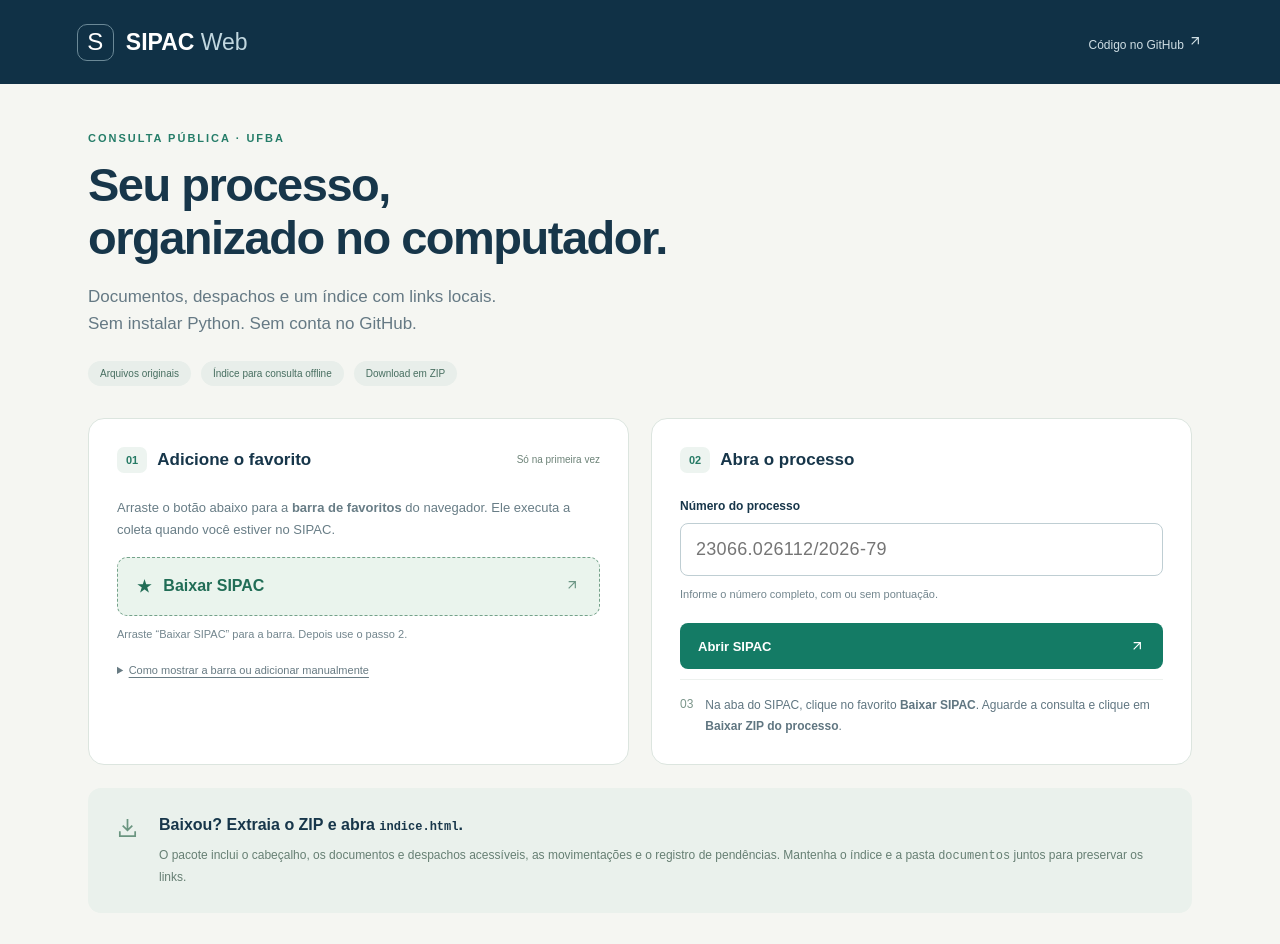
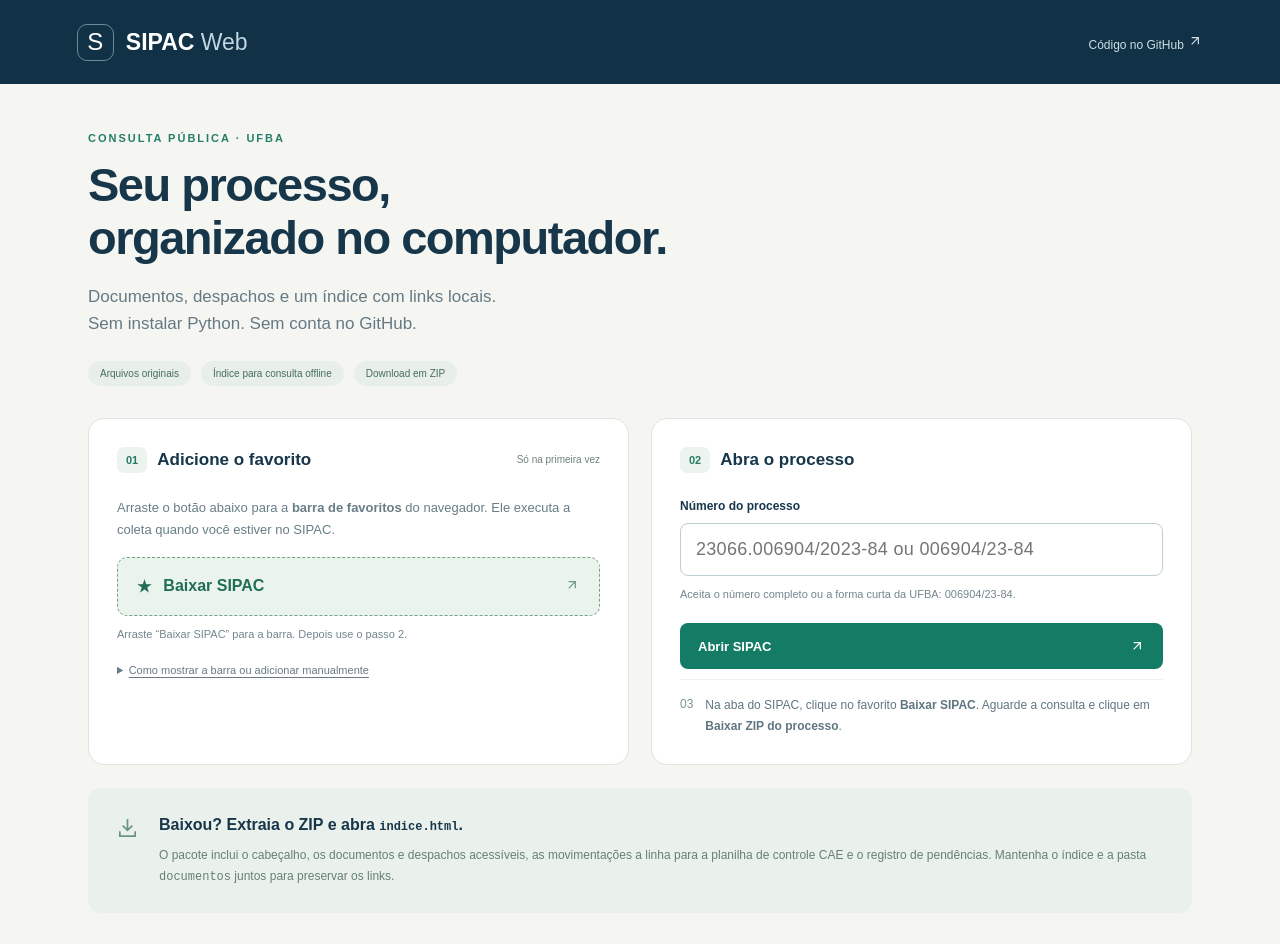
Before and after one commit to pierrepita/sipac-web, a plain HTML site: page index.html in a window 1280 px wide. Shown: the top 944 px of the page. Drawn offline with Linux system fonts and the light colour scheme.

Commit message:
Aceitar processo reduzido e preparar linha de controle CAE

```diff
--- a/index.html
+++ b/index.html
@@ -6,9 +6,9 @@
 <section class="intro"><div class="eyebrow">CONSULTA PÚBLICA · UFBA</div><h1>Seu processo,<br>organizado no computador.</h1><p>Documentos, despachos e um índice com links locais.<br>Sem instalar Python. Sem conta no GitHub.</p><div class="tags"><span>Arquivos originais</span><span>Índice para consulta offline</span><span>Download em ZIP</span></div></section>
 <div class="layout">
 <section class="card"><div class="step-title"><span class="step">01</span><h2>Adicione o favorito</h2><span class="once">Só na primeira vez</span></div><p class="description">Arraste o botão abaixo para a <b>barra de favoritos</b> do navegador. Ele executa a coleta quando você estiver no SIPAC.</p><a id="bookmark" class="bookmark" href="#" draggable="true" aria-disabled="true"><span aria-hidden="true">★</span> Baixar SIPAC <span class="drag"><svg aria-hidden="true" width="16" height="16" viewBox="0 0 24 24" fill="none" stroke="currentColor" stroke-width="1.8"><path d="M7 17 17 7M7 7h10v10"/></svg></span></a><p id="bookmark-status" class="hint" role="status">Preparando o favorito…</p><details class="help"><summary>Como mostrar a barra ou adicionar manualmente</summary><p>No Chrome e Edge, use <kbd>Ctrl</kbd> + <kbd>Shift</kbd> + <kbd>B</kbd> para mostrar a barra. No macOS, use <kbd>⌘</kbd> + <kbd>Shift</kbd> + <kbd>B</kbd>.</p><p>Se arrastar não funcionar, crie um favorito, chame-o de <b>Baixar SIPAC</b> e substitua o endereço pelo código copiado abaixo.</p><button id="copy" class="secondary" type="button" disabled>Copiar endereço do favorito</button><textarea id="bookmark-text" readonly hidden aria-label="Endereço do favorito"></textarea></details></section>
-<section class="card"><div class="step-title"><span class="step">02</span><h2>Abra o processo</h2></div><form id="process-form"><label for="number">Número do processo</label><input id="number" placeholder="23066.026112/2026-79" required autocomplete="off" spellcheck="false" inputmode="text"><p class="hint">Informe o número completo, com ou sem pontuação.</p><button class="primary" id="open" type="submit" disabled>Abrir SIPAC <svg aria-hidden="true" width="16" height="16" viewBox="0 0 24 24" fill="none" stroke="currentColor" stroke-width="1.8"><path d="M7 17 17 7M7 7h10v10"/></svg></button><p id="form-message" class="hint" role="status"></p></form><div class="next"><span class="mini-step">03</span><p>Na aba do SIPAC, clique no favorito <b>Baixar SIPAC</b>. Aguarde a consulta e clique em <b>Baixar ZIP do processo</b>.</p></div></section>
+<section class="card"><div class="step-title"><span class="step">02</span><h2>Abra o processo</h2></div><form id="process-form"><label for="number">Número do processo</label><input id="number" placeholder="23066.006904/2023-84 ou 006904/23-84" required autocomplete="off" spellcheck="false" inputmode="text"><p class="hint">Aceita o número completo ou a forma curta da UFBA: 006904/23-84.</p><button class="primary" id="open" type="submit" disabled>Abrir SIPAC <svg aria-hidden="true" width="16" height="16" viewBox="0 0 24 24" fill="none" stroke="currentColor" stroke-width="1.8"><path d="M7 17 17 7M7 7h10v10"/></svg></button><p id="form-message" class="hint" role="status"></p></form><div class="next"><span class="mini-step">03</span><p>Na aba do SIPAC, clique no favorito <b>Baixar SIPAC</b>. Aguarde a consulta e clique em <b>Baixar ZIP do processo</b>.</p></div></section>
 </div>
-<section class="after"><div class="after-icon" aria-hidden="true"><svg width="23" height="23" viewBox="0 0 24 24" fill="none" stroke="currentColor" stroke-width="1.8"><path d="M12 3v12m-5-5 5 5 5-5M4 16v5h16v-5"/></svg></div><div><h2>Baixou? Extraia o ZIP e abra <code>indice.html</code>.</h2><p>O pacote inclui o cabeçalho, os documentos e despachos acessíveis, as movimentações e o registro de pendências. Mantenha o índice e a pasta <code>documentos</code> juntos para preservar os links.</p></div></section>
+<section class="after"><div class="after-icon" aria-hidden="true"><svg width="23" height="23" viewBox="0 0 24 24" fill="none" stroke="currentColor" stroke-width="1.8"><path d="M12 3v12m-5-5 5 5 5-5M4 16v5h16v-5"/></svg></div><div><h2>Baixou? Extraia o ZIP e abra <code>indice.html</code>.</h2><p>O pacote inclui o cabeçalho, os documentos e despachos acessíveis, as movimentações a linha para a planilha de controle CAE e o registro de pendências. Mantenha o índice e a pasta <code>documentos</code> juntos para preservar os links.</p></div></section>
 <section class="notes"><div><h3>Seus documentos ficam com você</h3><p>A coleta acontece no seu navegador, na aba do SIPAC. Os documentos não são enviados para o GitHub nem publicados neste site.</p></div><div><h3>Por que um favorito?</h3><p>O SIPAC não permite que outro site leia diretamente suas páginas. O favorito executa a consulta dentro do próprio SIPAC, sem servidor de coleta externo.</p></div><div><h3>Escopo da consulta</h3><p>A ferramenta foi feita para a consulta pública do SIPAC/UFBA em computadores. Ela registra os itens inacessíveis que aparecem na lista; itens ocultos não podem ser identificados.</p></div></section>
 <footer>Ferramenta independente · Código e página hospedados no GitHub<br>O favorito contém o código da ferramenta. Ao atualizar a ferramenta, adicione o favorito novamente.</footer>
 </main></body></html>
```
